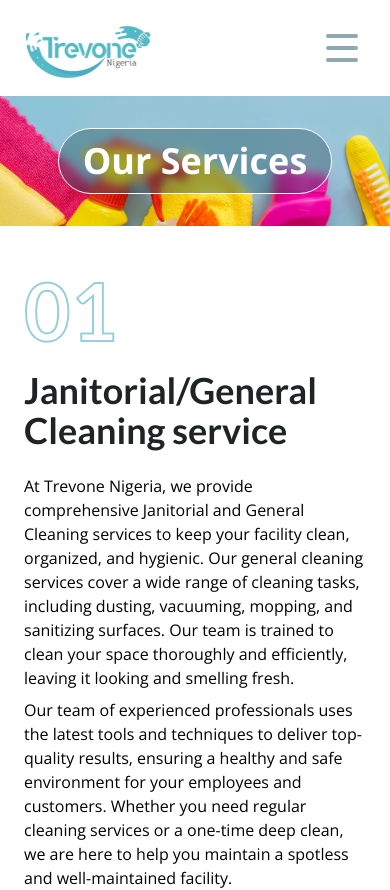
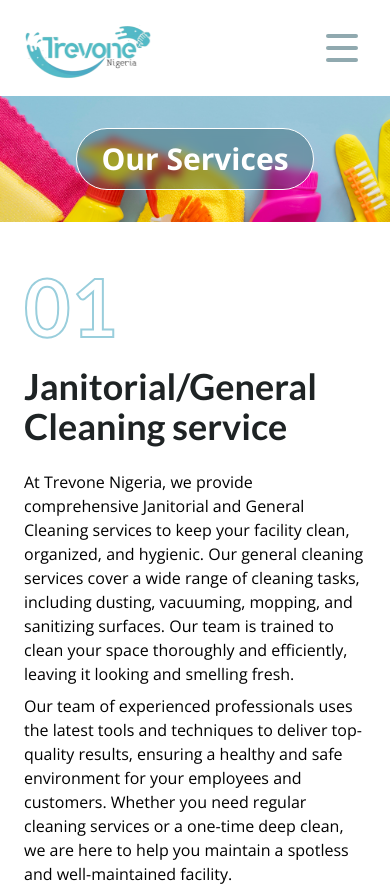
Before and after one commit to Joshuafolorunsho/trevonecleaners, a Next.js app: page /services in a window 390 px wide. Shown: the top 890 px of the page. Built offline with nearby package versions, Linux system fonts and the light colour scheme.

Commit message:
add changes and react hook form

```diff
--- a/package.json
+++ b/package.json
@@ -16,6 +16,7 @@
     "react": "18.2.0",
     "react-datepicker": "^4.11.0",
     "react-dom": "18.2.0",
+    "react-hook-form": "^7.43.9",
     "swiper": "^9.2.4",
     "zod": "^3.21.4"
   },
--- a/src/pages/services.tsx
+++ b/src/pages/services.tsx
@@ -87,7 +87,7 @@ const Index = () => {
           <div className="flex flex-col items-center justify-center">
             <h1
               style={{ backdropFilter: 'blur(4px)' }}
-              className="rounded-full border border-white bg-primary-300/40 px-6 py-3 text-4xl font-bold"
+              className="rounded-full border border-white bg-primary-300/40 px-6 py-3 text-3xl sm:text-4xl font-bold"
             >
               Our Services
             </h1>
```
Also changed, not shown: 1 other file (tests, documents, lock files or other folders).
